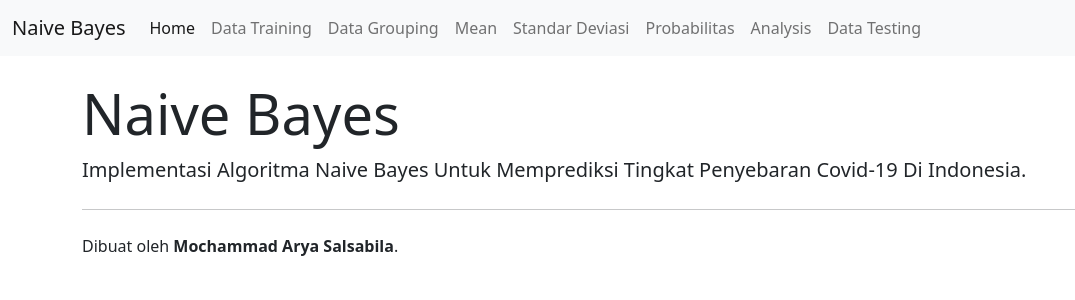
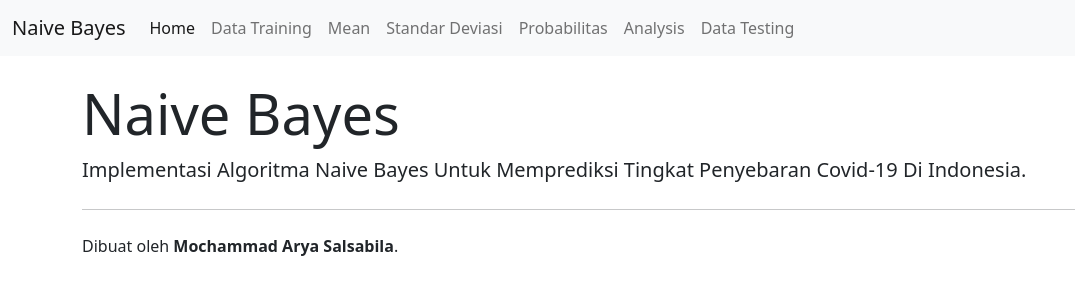
Before and after one commit to arryaaas/Naive-Bayes-Classifier, a Flask app: page / in a window 1280 px wide. Shown: the top 300 px of the page, without its empty margins (0-1075 px from the left). Run offline with Flask 2, Linux system fonts and the light colour scheme.

Commit message:
Update base.html

```diff
--- a/templates/base.html
+++ b/templates/base.html
@@ -16,7 +16,7 @@
         src="https://cdn.jsdelivr.net/npm/mathjax@3/es5/tex-chtml.js">
     </script>
     <!-- Local CSS -->
-    <link rel="stylesheet" href="{{ url_for('static', filename='main.css') }}">
+    <link rel="stylesheet" href="{{ url_for('static', filename='style.css') }}">
     <!-- Bootstrap CSS -->
     <link href="https://cdn.jsdelivr.net/npm/bootstrap@5.0.0-beta1/dist/css/bootstrap.min.css" rel="stylesheet" integrity="sha384-giJF6kkoqNQ00vy+HMDP7azOuL0xtbfIcaT9wjKHr8RbDVddVHyTfAAsrekwKmP1" crossorigin="anonymous">
     <title>Naive Bayes</title>
@@ -35,9 +35,6 @@
             </li>
             <li class="nav-item">
               <a class="nav-link" href="{{ url_for('training')}}">Data Training</a>
-            </li>
-            <li class="nav-item">
-              <a class="nav-link" href="{{ url_for('grouping')}}">Data Grouping</a>
             </li>
             <li class="nav-item">
               <a class="nav-link" href="{{ url_for('mean')}}">Mean</a>
```
